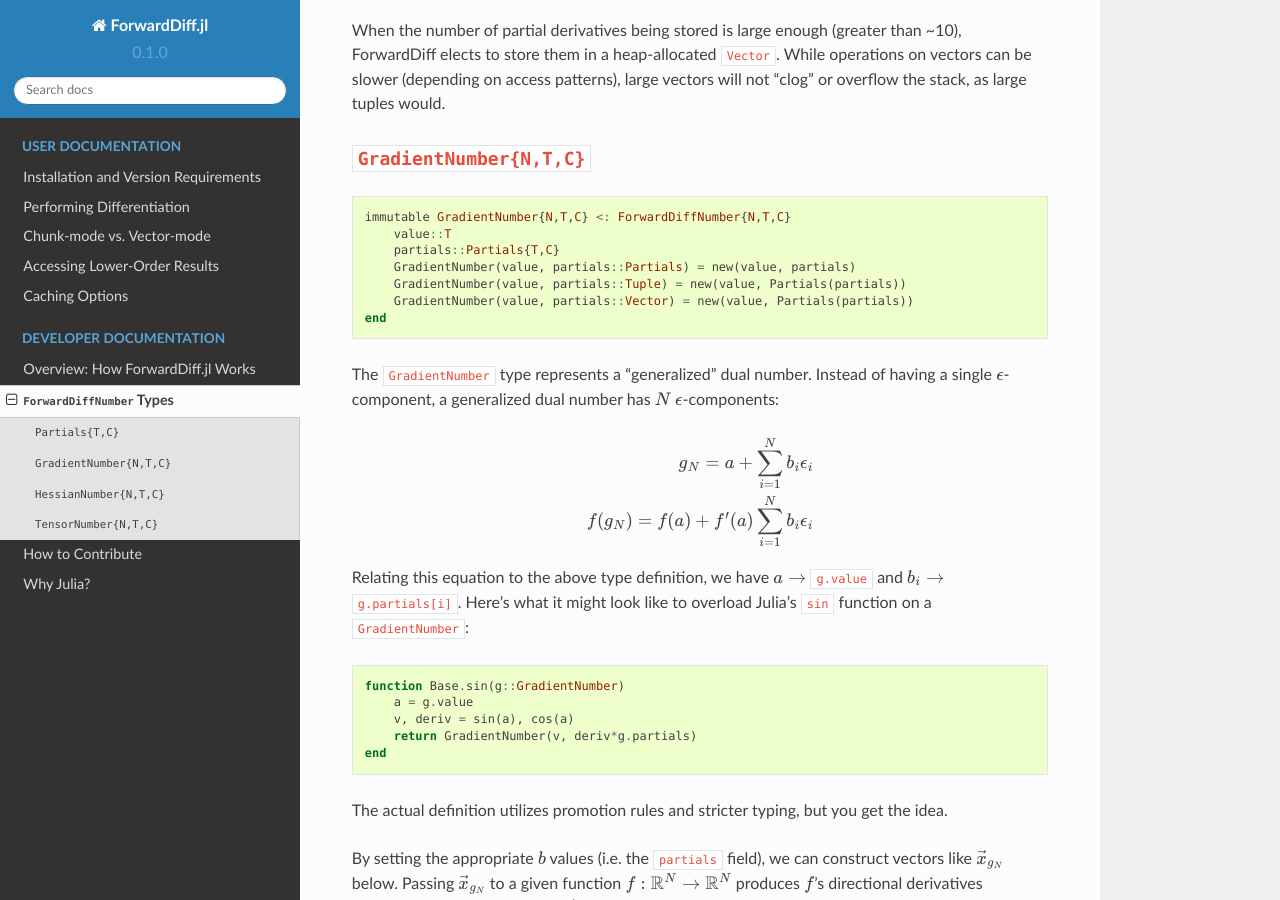
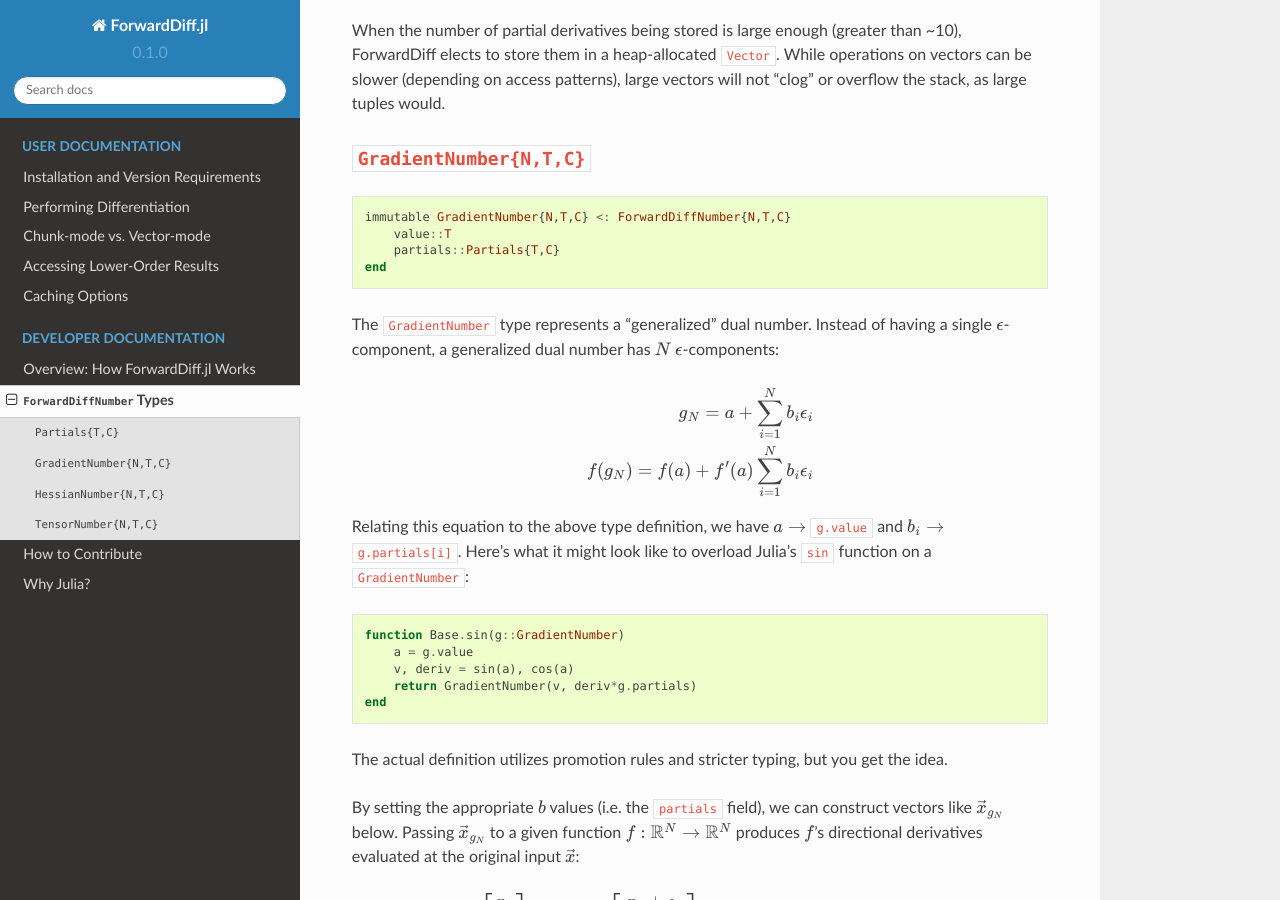
Before and after one commit to JuliaDiff/ForwardDiff.jl, a Sphinx documentation site: the page built from docs/source/types.rst, in a window 1280 px wide and 900 px high, scrolled down 579 px. Built offline with Sphinx 7.4.7 and the Read the Docs theme 2.0.0, drawn with Linux system fonts in a browser that asks for light colours.

Commit message:
rm old inner constructors from docs

```diff
--- a/docs/source/types.rst
+++ b/docs/source/types.rst
@@ -31,9 +31,6 @@
     immutable GradientNumber{N,T,C} <: ForwardDiffNumber{N,T,C}
         value::T
         partials::Partials{T,C}
-        GradientNumber(value, partials::Partials) = new(value, partials)
-        GradientNumber(value, partials::Tuple) = new(value, Partials(partials))
-        GradientNumber(value, partials::Vector) = new(value, Partials(partials))
     end
 
 
```
